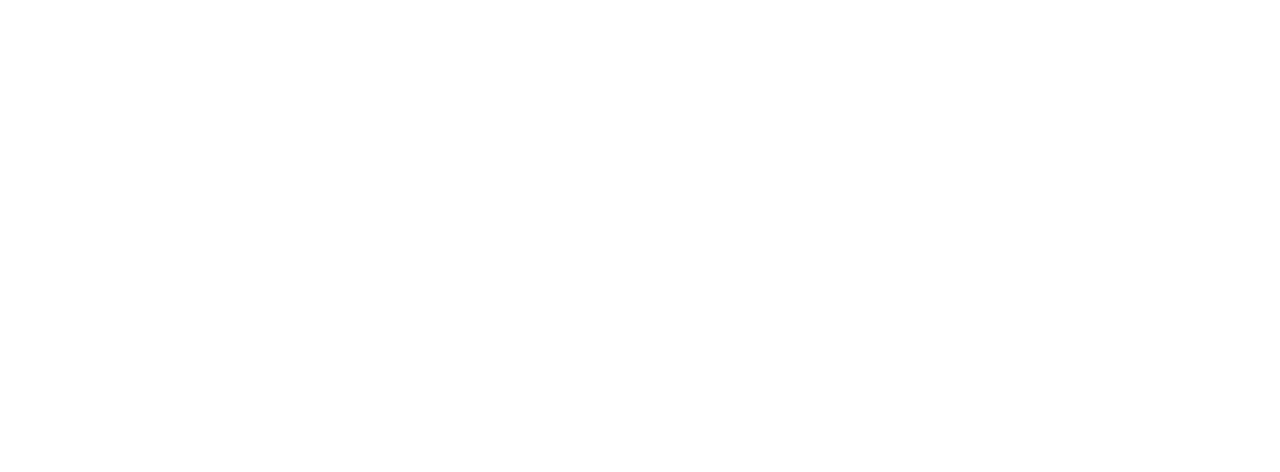
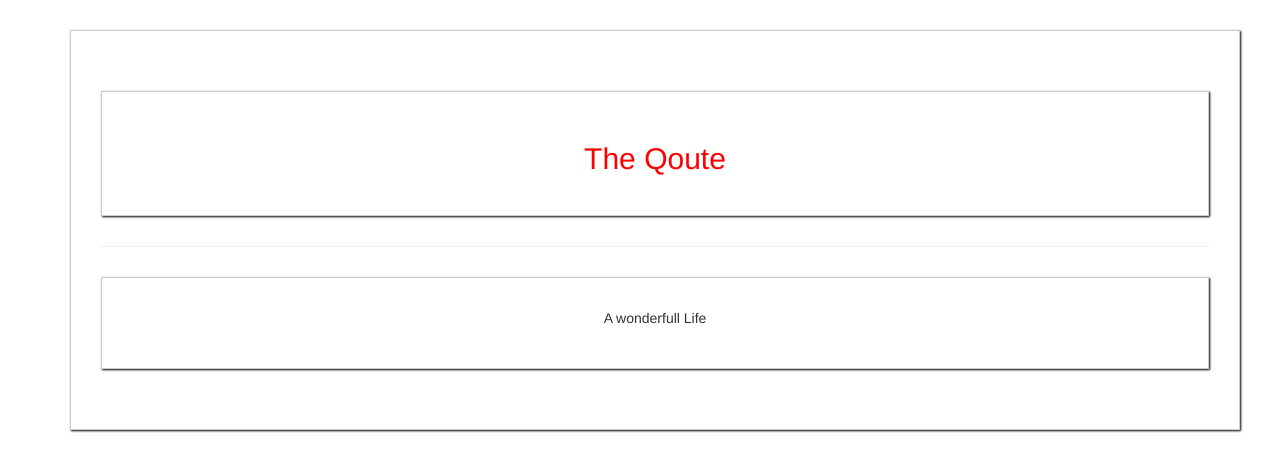
Before and after one commit to MaciekCelinski/Max_Vue_Udemy, a Vue app: page / in a window 1280 px wide. Shown: the top 472 px of the page. Built offline with nearby package versions, Linux system fonts and the light colour scheme.

Commit message:
Lecture 127

```diff
--- a/src/App.vue
+++ b/src/App.vue
@@ -2,17 +2,27 @@
 	<div class="container">
 		<div class="row">
 			<div class="col-xs-12">
-
+				<app-quote>
+					<h2 slot="title">{{ quoteTitle }}</h2>
+					<p slot="content">A wonderfull Life</p>
+				</app-quote>
 			</div>
 		</div>
 	</div>
 </template>
 
 <script>
-
+    import Quote from "./components/Quote";
 
     export default {
-
+        data(){
+            return {
+                quoteTitle: 'The Qoute'
+            }
+        },
+        components: {
+            appQuote: Quote
+        }
     };
 </script>
 
--- /dev/null
+++ b/src/components/Quote.vue
@@ -0,0 +1,35 @@
+<template>
+	<div class="container">
+	<div class="title">
+		<slot name="title"></slot>
+	</div>
+	<hr/>
+	<div>
+		<slot name="content"></slot>
+	</div>
+	</div>
+</template>
+
+<script>
+    export default {
+        props: ['quote']
+    }
+</script>
+
+<style scoped>
+	div {
+		border: 1px solid #ccc;
+		box-shadow: 1px 1px 2px black;
+		padding: 30px;
+		margin: 30px auto;
+		text-align: center;
+	}
+
+	h2 {
+		color: red
+	}
+
+	title {
+		font-style: italic;
+	}
+</style>
```
Lines whose indentation alone changed are shown as unchanged.
